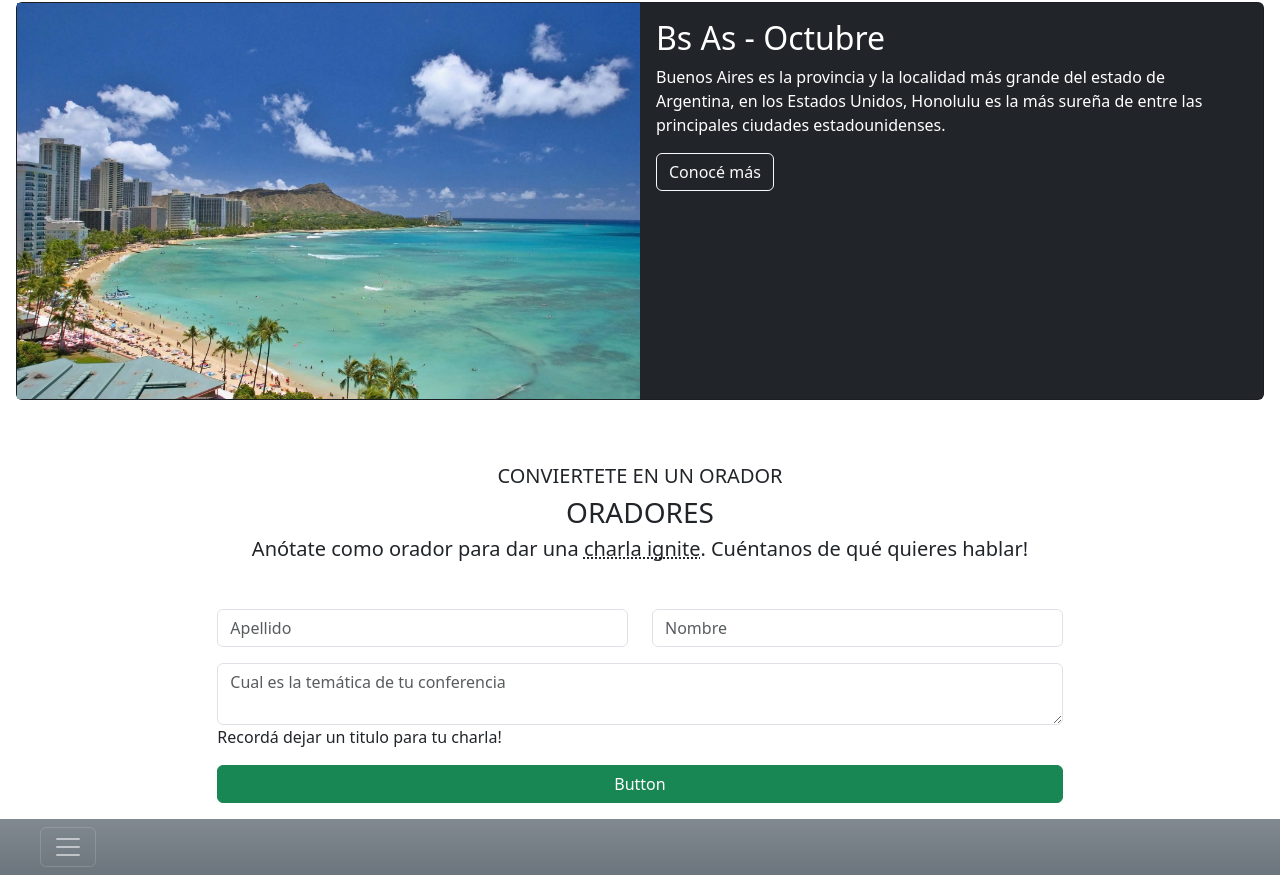
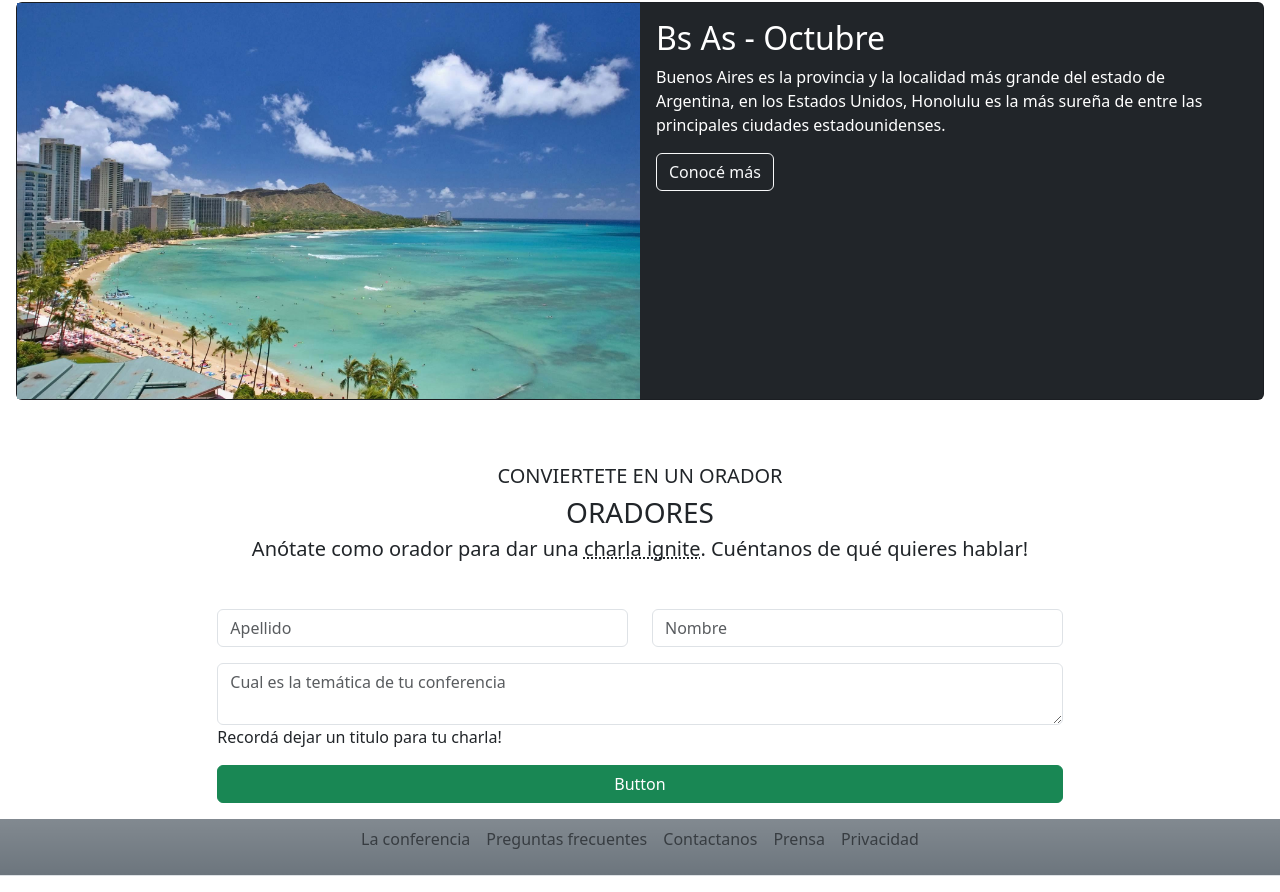
Before and after one commit to Pianca-G/Trab-Int-php-2023, a plain HTML site: page index.html in a window 1280 px wide. Shown: the part 1251-2143 px from the top of the page. Drawn offline with nearby package versions, Linux system fonts and the light colour scheme.

```diff
--- a/index.html
+++ b/index.html
@@ -41,12 +41,12 @@
             </li>
             <li class="nav-item">
               <button class="btn btn-outline-success" type="submit">Comprar Tickets</button>
-              <!-- <a class="nav-link text-success  ">Comprar Tickets</a> -->
             </li>
           </ul>
         </div>
       </div>
     </nav>
+
     <!--Carousel-->
     <section id="presentacion">
       <div id="carouselExampleCaptions" class="carousel slide mt-5"> <!--le doy un mt-5 para que no se meta atras del navbar-->
@@ -237,7 +237,7 @@
   </main>
   <!--Footer-->
   <footer>
-    <nav class="navbar  bg-secondary bg-gradient  " data-bs-theme="dark">
+    <!-- <nav class="navbar  bg-secondary bg-gradient  " data-bs-theme="dark">
       <div class=" ">
         <a class="navbar-brand ms-4" href="#"></a>
         <button class="navbar-toggler" type="button" data-bs-toggle="collapse" data-bs-target="#navbarSupportedContent"
@@ -273,8 +273,19 @@
           </ul>
         </div>
       </div>
-    </nav>
-
+    </nav>-->
+    <div class="">
+      <footer class=" bg-secondary bg-gradient">
+      <ul class="nav justify-content-center border-bottom pb-3 mb-3">
+      <li class="nav-item"><a href="#" class="nav-link px-2 text-muted">La conferencia</a></li>
+      <li class="nav-item"><a href="#" class="nav-link px-2 text-muted">Preguntas frecuentes</a></li>
+      <li class="nav-item"><a href="#" class="nav-link px-2 text-muted">Contactanos</a></li>
+      <li class="nav-item"><a href="#" class="nav-link px-2 text-muted">Prensa</a></li>
+      <li class="nav-item"><a href="#" class="nav-link px-2 text-muted">Privacidad</a></li>
+      </ul>
+      <!-- <p class="text-center text-muted">© 2023 Company, Inc</p> -->
+      </footer>
+      </div>
   </footer>
   <script src="JS/bootstrap.min.js"></script>
   <script src="https://unpkg.com/aos@2.3.1/dist/aos.js"></script>
```
